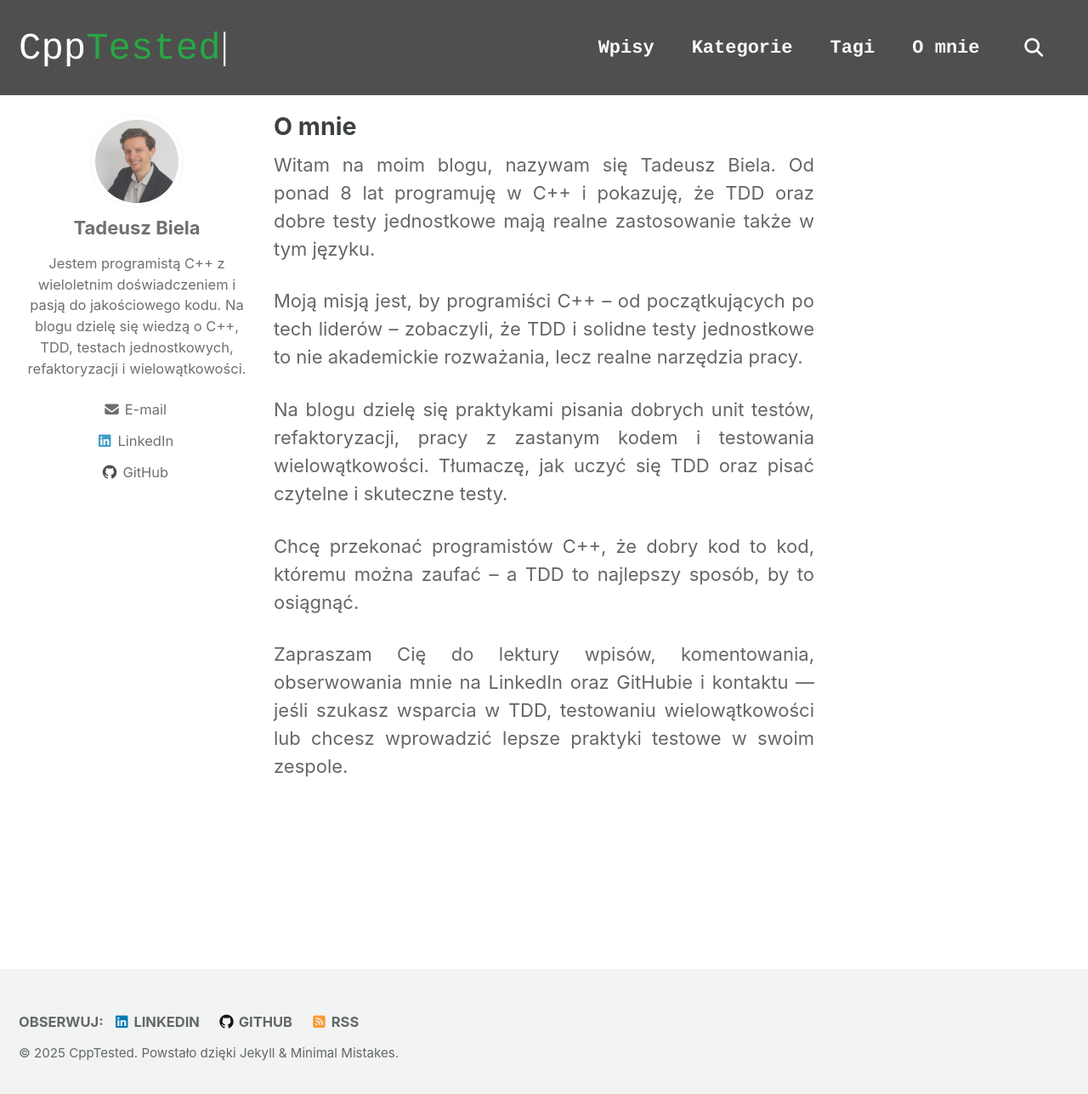
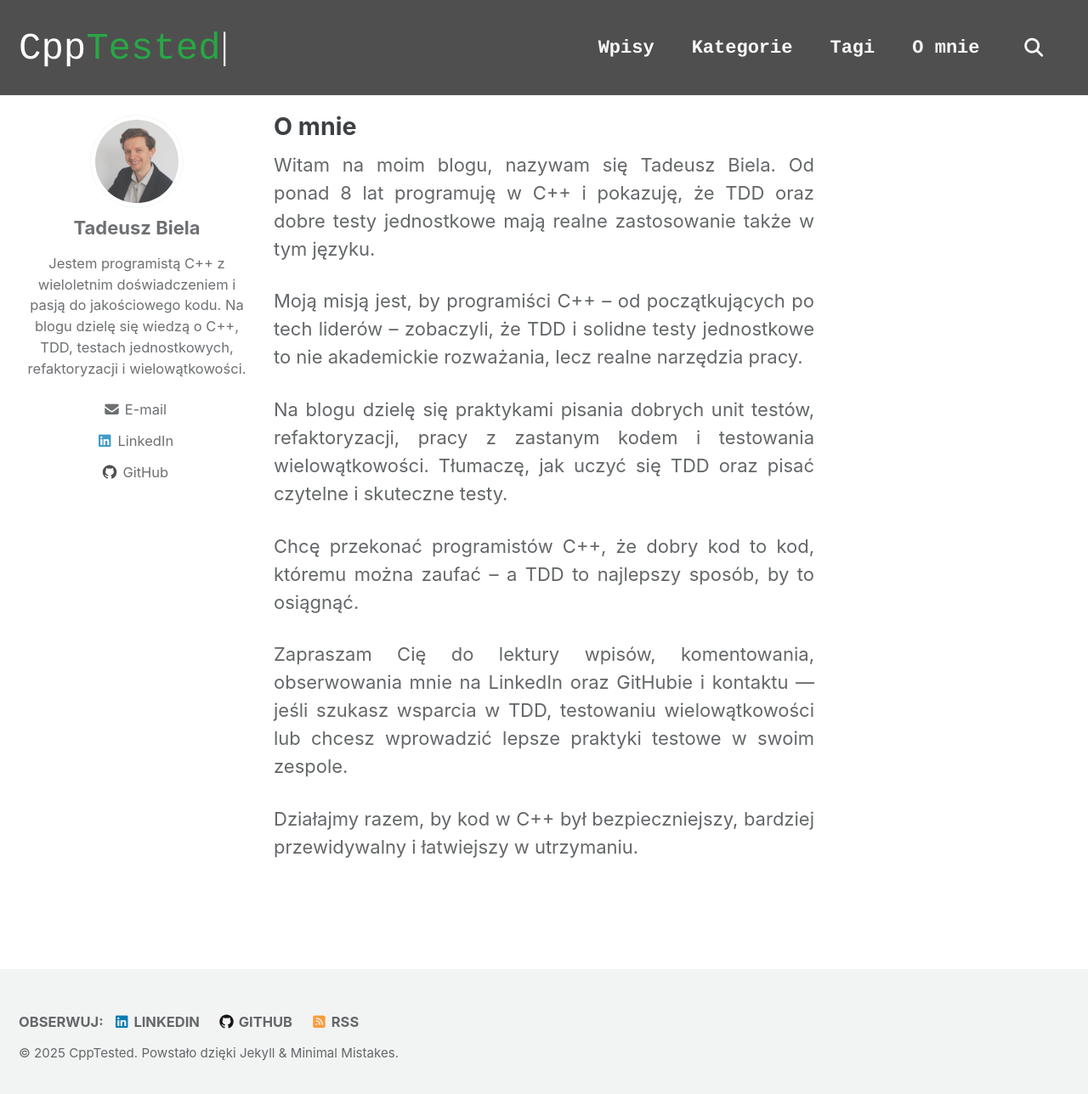
Before and after one commit to TadekBiela/cpptested, a Jekyll site: the page built from _pages/about.md, in a window 1280 px wide and 1296 px high. Shown: the top 1288 px of the window at 85% size. Built offline with Jekyll 4.4.1, drawn with Linux system fonts in a browser that asks for light colours; cached includes are drawn as plain includes.

Commit message:
Revert "Temp change to check if workflow is working"
This reverts commit 1ea3d220a18e1be9d56465e08bc740c82db342c3.

```diff
--- a/_pages/about.md
+++ b/_pages/about.md
@@ -12,3 +12,5 @@ Na blogu dzielę się praktykami pisania dobrych unit testów, refaktoryzacji, p
 Chcę przekonać programistów C++, że dobry kod to kod, któremu można zaufać – a TDD to najlepszy sposób, by to osiągnąć.
 
 Zapraszam Cię do lektury wpisów, komentowania, obserwowania mnie na LinkedIn oraz GitHubie i kontaktu — jeśli szukasz wsparcia w TDD, testowaniu wielowątkowości lub chcesz wprowadzić lepsze praktyki testowe w swoim zespole.
+
+Działajmy razem, by kod w C++ był bezpieczniejszy, bardziej przewidywalny i łatwiejszy w utrzymaniu.
```
